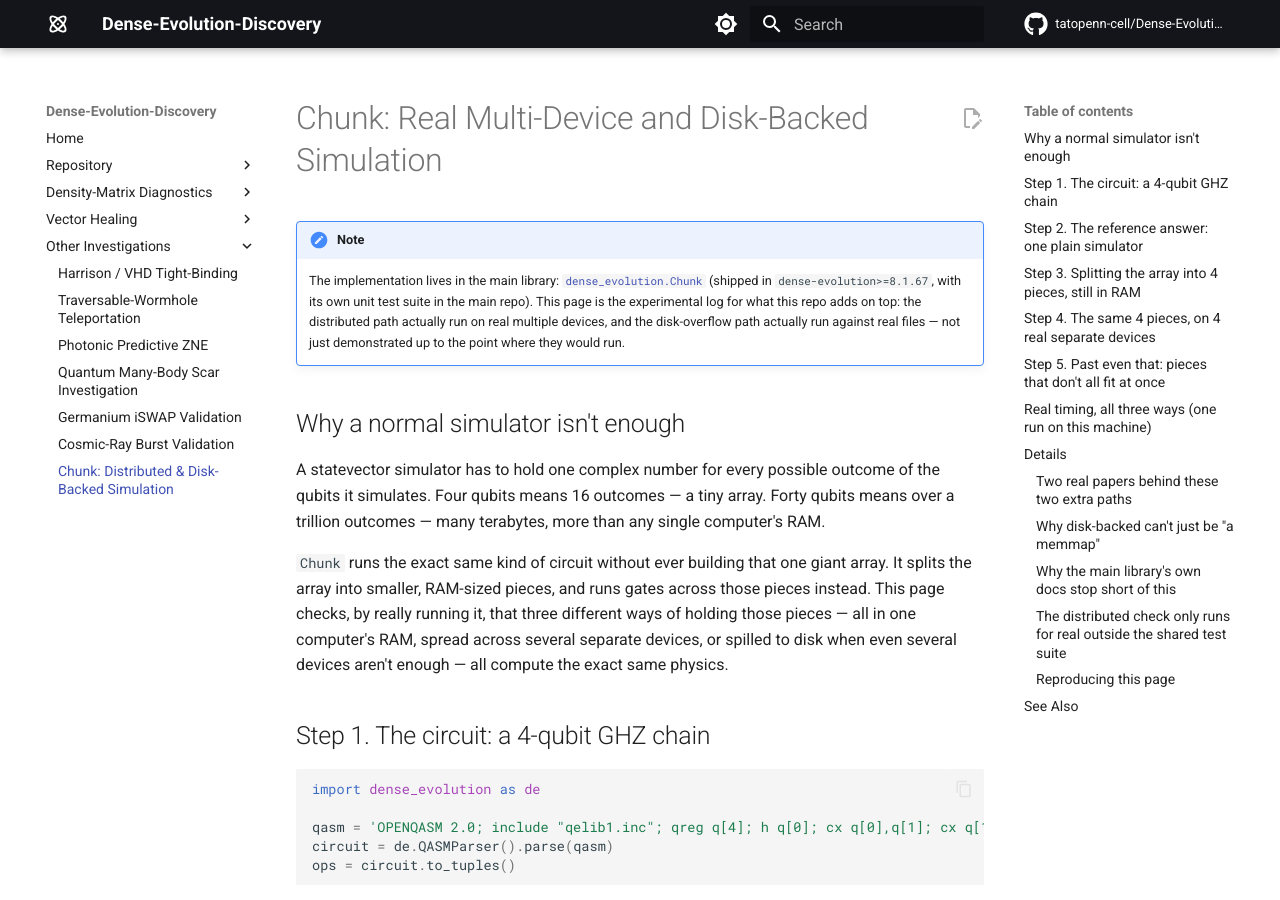
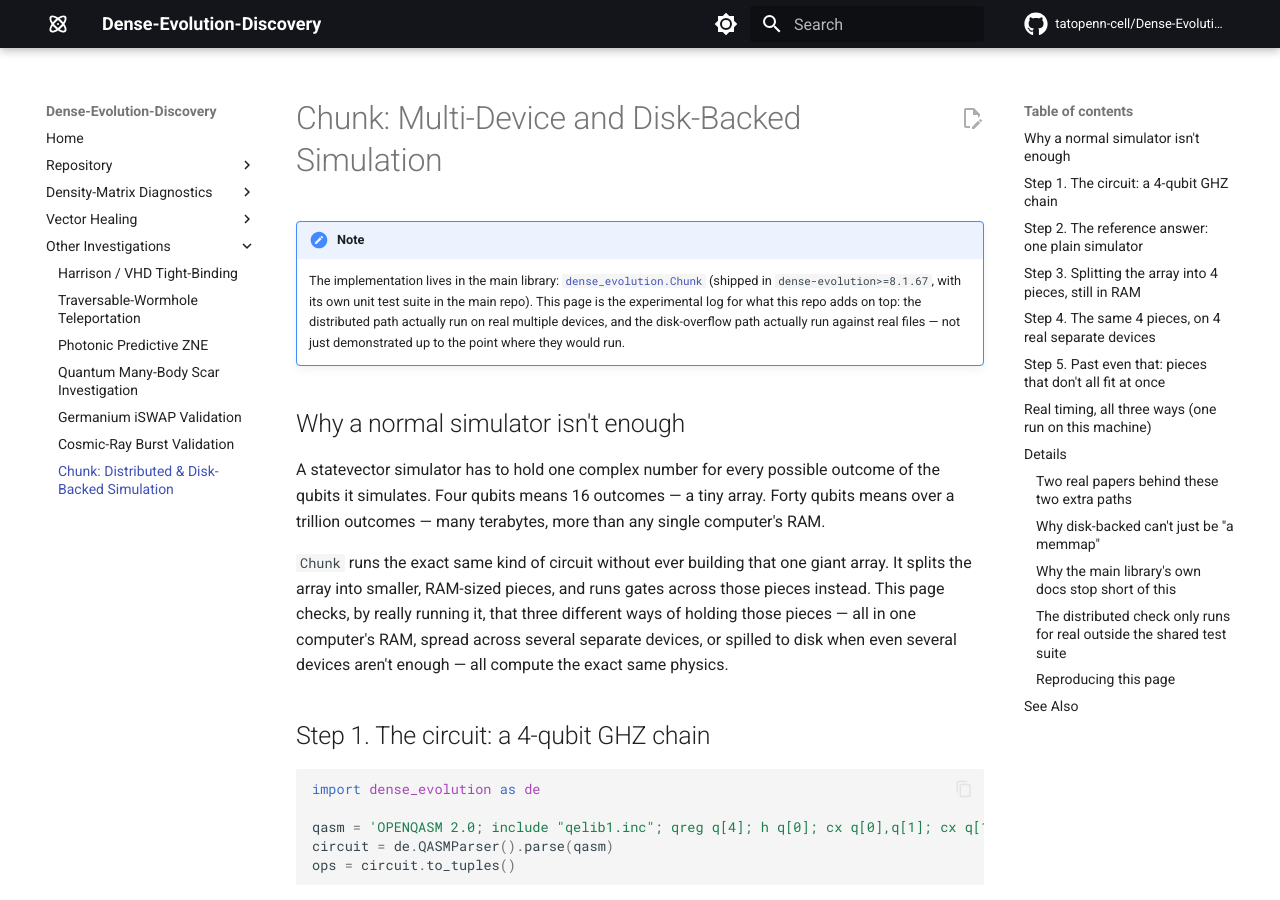
Before and after one commit to tatopenn-cell/Dense-Evolution-Discovery, an MkDocs documentation site: the page built from docs/chunk_distributed_disk_experiment.md, in a window 1280 px wide and 900 px high. Built offline with MkDocs 1.6.1 and Material for MkDocs 9.7.7, drawn with Linux system fonts in a browser that asks for light colours; comment, search, counter and statistics services are not loaded.

```diff
--- a/docs/chunk_distributed_disk_experiment.md
+++ b/docs/chunk_distributed_disk_experiment.md
@@ -1,4 +1,4 @@
-# Chunk: Real Multi-Device and Disk-Backed Simulation
+# Chunk: Multi-Device and Disk-Backed Simulation
 
 !!! note
     The implementation lives in the main library:
```
